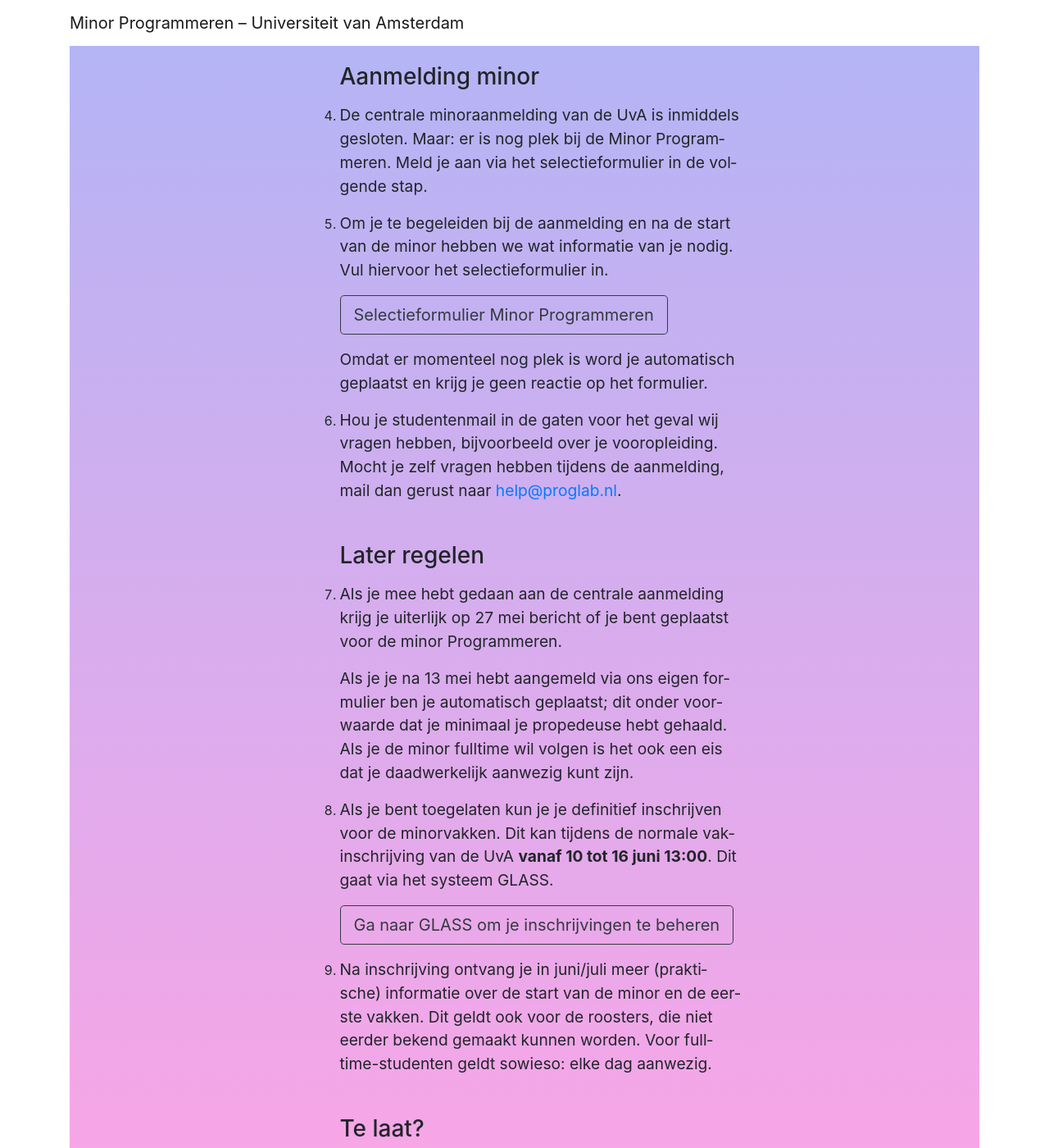
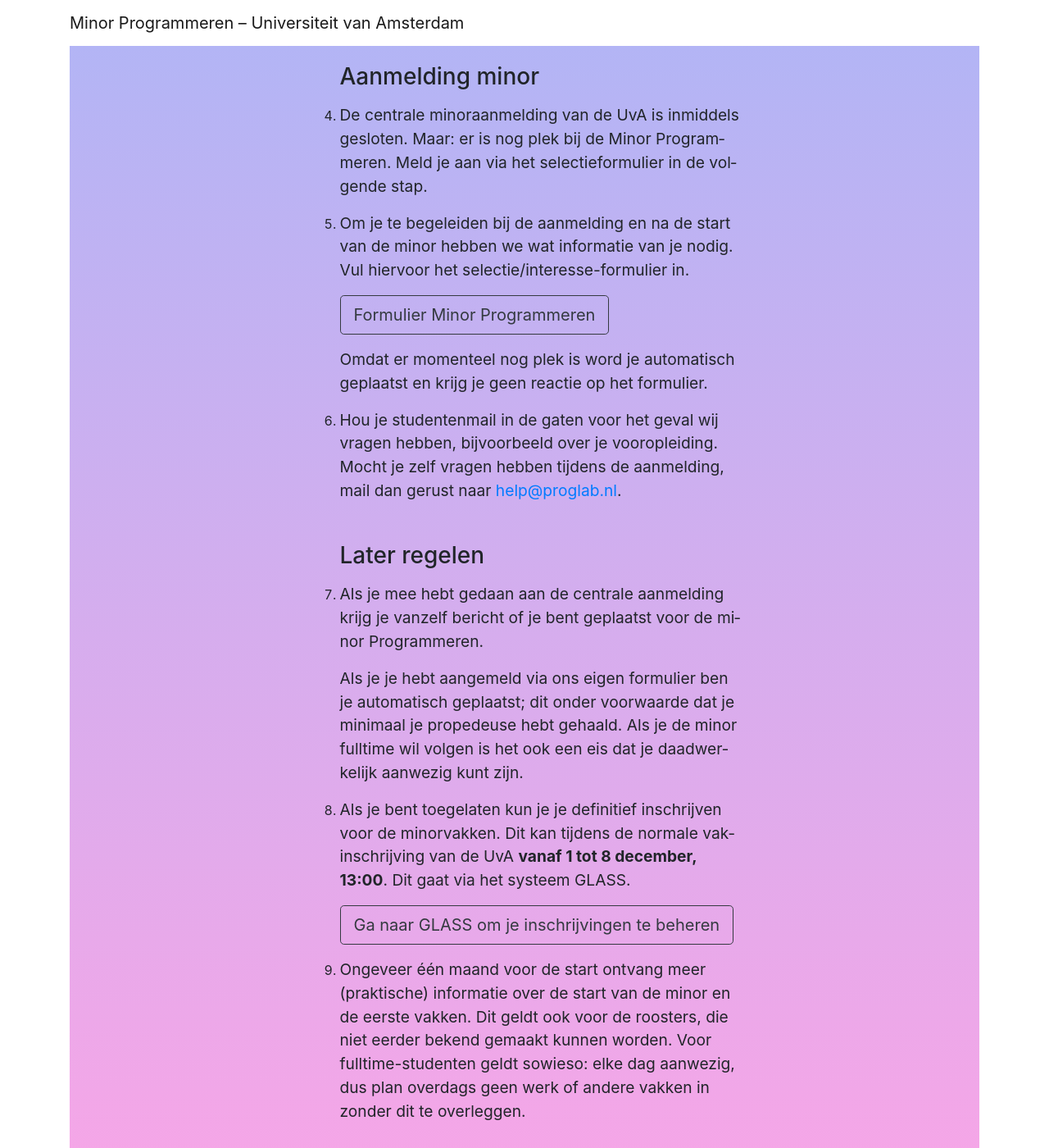
Before and after one commit to tdoolan/info, a Jekyll site: the page built from programs/minprog/index.md, in a window 1280 px wide and 1400 px high, scrolled down 9104 px. Shown: the whole window at 82% size. Built offline with Jekyll 4.4.1, drawn with Linux system fonts in a browser that asks for light colours.

Commit message:
Update aanmelden.md

```diff
--- a/programs/minprog/aanmelden.md
+++ b/programs/minprog/aanmelden.md
@@ -43,11 +43,11 @@
             <li class="mt-3">
                 <p class="" style="font-size:1.2rem;">
                     Om je te begeleiden bij de aanmelding en na de start van de minor
-                    hebben we wat informatie van je nodig. Vul hiervoor het selectieformulier in.
+                    hebben we wat informatie van je nodig. Vul hiervoor het selectie/interesse-formulier in.
                 </p>
                 <p class="">
 
-                    <a class="btn btn-outline-dark btn-lg" href="https://forms.office.com/e/XhFDqzUj3n" target="_blank"> Selectieformulier Minor Programmeren</a>
+                    <a class="btn btn-outline-dark btn-lg" href="https://forms.office.com/e/XhFDqzUj3n" target="_blank"> Formulier Minor Programmeren</a>
                 </p>
                 <p style="font-size:1.2rem;">
                     Omdat er momenteel nog plek is word je automatisch geplaatst en krijg je geen reactie op het formulier.
@@ -55,11 +55,11 @@
             </li>
             <!--li class="mt-3">
                 <p class="" style="font-size:1.2rem;">
-                    Meld je tussen <b>1 april en 13 mei 2025</b> aan voor &eacute;&eacute;n
-                    of meer minoren via het aanmeldingsformulier. In verband met het beperkte aantal plekken vindt er selectie plaats op basis van voorkennis (niet al te veel), interesse en toewijding. Je hoeft bij dit formulier geen documenten te uploaden.
+                    Meld je aan voor &eacute;&eacute;n
+                    of meer minoren via het aanmeldingsformulier. Je hoeft bij dit formulier geen documenten te uploaden. Er vindt geen strenge selectie plaats.
                 </p>
                 <p class="">
-                    <a  class="btn btn-outline-dark btn-lg disabled" href="https://apps.powerapps.com/play/e/cc402cb1-9f42-e71b-b455-89d4251b4256/a/800e15e6-b81a-439c-9fd6-129fd1e3a744?tenantId=a0f1cacd-618c-4403-b945-76fb3d6874e5&hint=3963c1a6-6ec3-43c0-92a7-4faf357c6b31&hidenavbar=true" target="_blank">Aanmeldformulier Minoren (nu gesloten)</a>
+                    <a  class="btn btn-outline-dark btn-lg disabled" href="https://apps.powerapps.com/play/e/cc402cb1-9f42-e71b-b455-89d4251b4256/a/800e15e6-b81a-439c-9fd6-129fd1e3a744?tenantId=a0f1cacd-618c-4403-b945-76fb3d6874e5&hint=3963c1a6-6ec3-43c0-92a7-4faf357c6b31&hidenavbar=true" target="_blank">Aanmeldformulier Minoren</a>
                 </p>
             </li>
             <li class="mt-3">
@@ -91,18 +91,22 @@
             </li-->
             <li class="mt-3">
                 <p style="font-size:1.2rem;">
-                    Als je mee hebt gedaan aan de centrale aanmelding krijg je uiterlijk op 27 mei bericht of je bent geplaatst voor de minor Programmeren.
+                    Als je mee hebt gedaan aan de centrale aanmelding krijg je vanzelf bericht of je bent geplaatst voor de minor Programmeren.
                 </p>
                 <p style="font-size:1.2rem;">
-                    Als je je na 13 mei hebt aangemeld via ons eigen formulier ben je automatisch geplaatst; dit onder voorwaarde dat je minimaal je
+                    Als je je hebt aangemeld via ons eigen formulier ben je automatisch geplaatst; dit onder voorwaarde dat je minimaal je
                     propedeuse hebt gehaald. Als je de minor fulltime wil volgen is het ook een eis
                     dat je daadwerkelijk aanwezig kunt zijn.
                 </p>
             </li>
             <li class="mt-3">
+                <!--<p style="font-size:1.2rem;">
+                    Als je bent toegelaten kun je je definitief inschrijven voor de minorvakken.
+                    Dit kan tijdens de normale vakinschrijving van de UvA <strong>vanaf 10 tot 16 juni 13:00</strong>. Dit gaat via het systeem GLASS.
+                </p>-->
                 <p style="font-size:1.2rem;">
                     Als je bent toegelaten kun je je definitief inschrijven voor de minorvakken.
-                    Dit kan tijdens de normale vakinschrijving van de UvA <strong>vanaf 10 tot 16 juni 13:00</strong>. Dit gaat via het systeem GLASS.
+                    Dit kan tijdens de normale vakinschrijving van de UvA <strong>vanaf 1 tot 8 december, 13:00</strong>. Dit gaat via het systeem GLASS.
                 </p>
                 <p class="">
                     <a class="btn btn-outline-dark btn-lg" href="https://glass.uva.nl/" target="_blank">Ga naar GLASS om je inschrijvingen te beheren</a>
@@ -110,9 +114,9 @@
             </li>
             <li class="mt-3">
                 <p style="font-size:1.2rem;">
-                    Na inschrijving ontvang je in juni/juli meer (praktische) informatie over de start van de
+                    Ongeveer één maand voor de start ontvang meer (praktische) informatie over de start van de
                     minor en de eerste vakken. Dit geldt ook voor de roosters, die niet eerder
-                    bekend gemaakt kunnen worden. Voor fulltime-studenten geldt sowieso: elke dag aanwezig.
+                    bekend gemaakt kunnen worden. Voor fulltime-studenten geldt sowieso: elke dag aanwezig, dus plan overdags geen werk of andere vakken in zonder dit te overleggen.
                 </p>
             </li>
 
```
